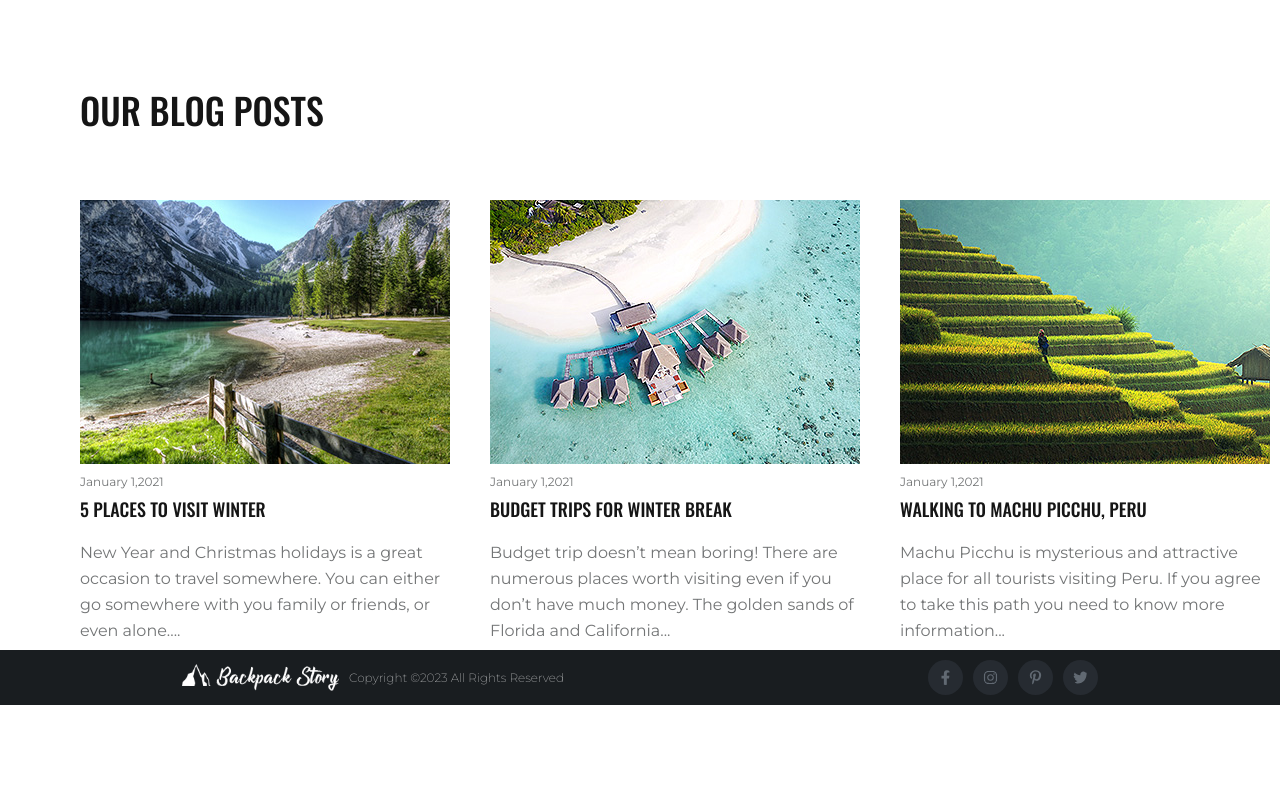
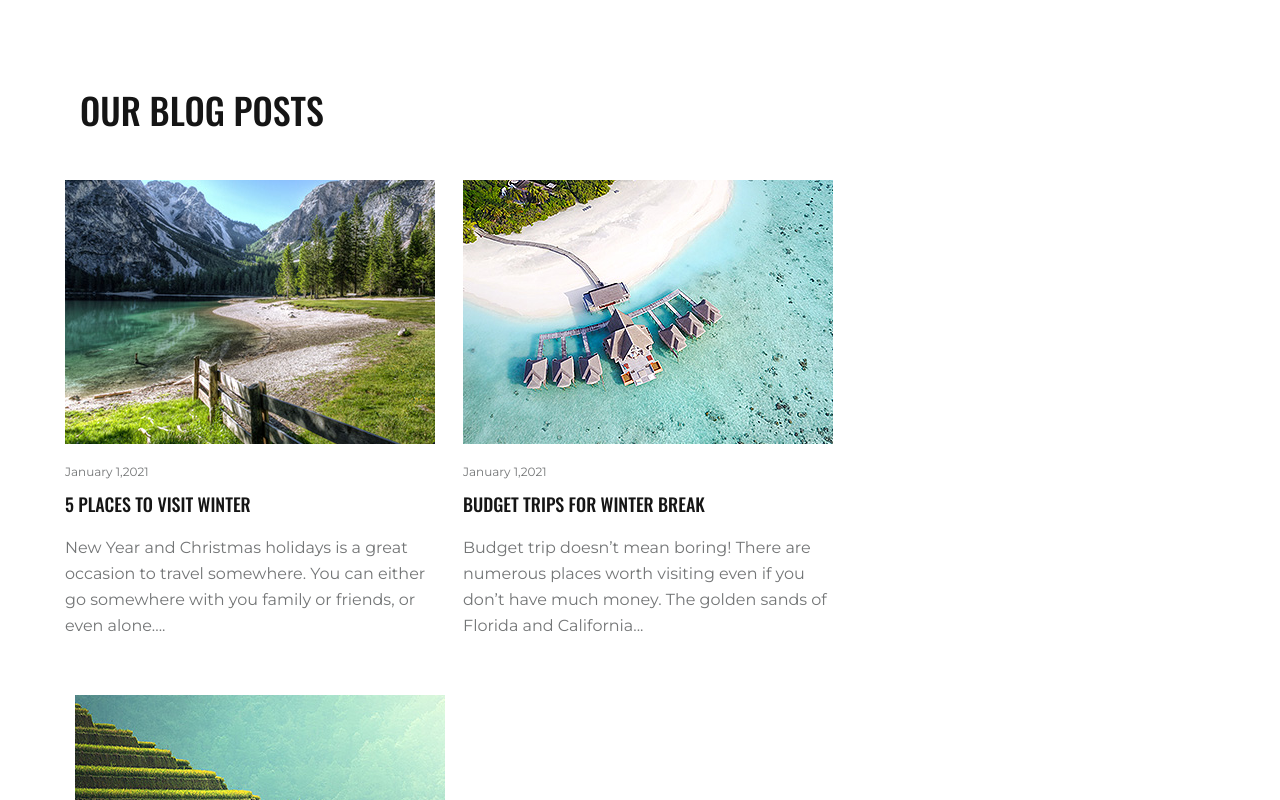
Before and after one commit to FeridQarayev/beautiful_places_app, a React (Create React App) app in the folder client/: page / in a window 1280 px wide. Shown: the part 1060-1860 px from the top of the page. Before the commit the page ends 1765 px from the top, so only its background shows below. Built offline with nearby package versions, Linux system fonts and the light colour scheme.

Commit message:
css added

```diff
--- a/client/src/components/base/blog/style.module.css
+++ b/client/src/components/base/blog/style.module.css
@@ -6,13 +6,13 @@
 .container__first__card {
   width: 373px;
   height: 450px;
-
   margin-top: 50px;
 }
 .container__card__content span {
   font-size: 12px;
   display: block;
-  margin-bottom: 5px;
+  margin-bottom: 10px;
+  margin-top: 10px;
 }
 .container__card__content h5 {
   font-size: 18px;
@@ -41,10 +41,10 @@
 }
 .container__cards {
   display: flex;
-  width: 100%;
-
-  margin-top: 20px;
-  gap: 30px;
+  flex-wrap: wrap;
+  margin-right: -15px;
+  margin-left: -15px;
+  gap:15px;
 }
 .container__title {
   color: #151515;
@@ -57,9 +57,9 @@
   margin-left: 80px;
   margin-right: 80px;
 }
-@media only screen and (max-width: 1280px) {
-  .container {
-  }
-  .container__cards {
-  }
+@media only screen and (min-width: 1270px) {
+ .blog__posts{
+
+
+ }
 }
--- a/client/src/components/base/footer/style.module.css
+++ b/client/src/components/base/footer/style.module.css
@@ -4,6 +4,8 @@ footer {
   display: flex;
   justify-content: space-around;
   align-items: center;
+  width: 100%;
+
 }
 
 .footer__left__img {
```
